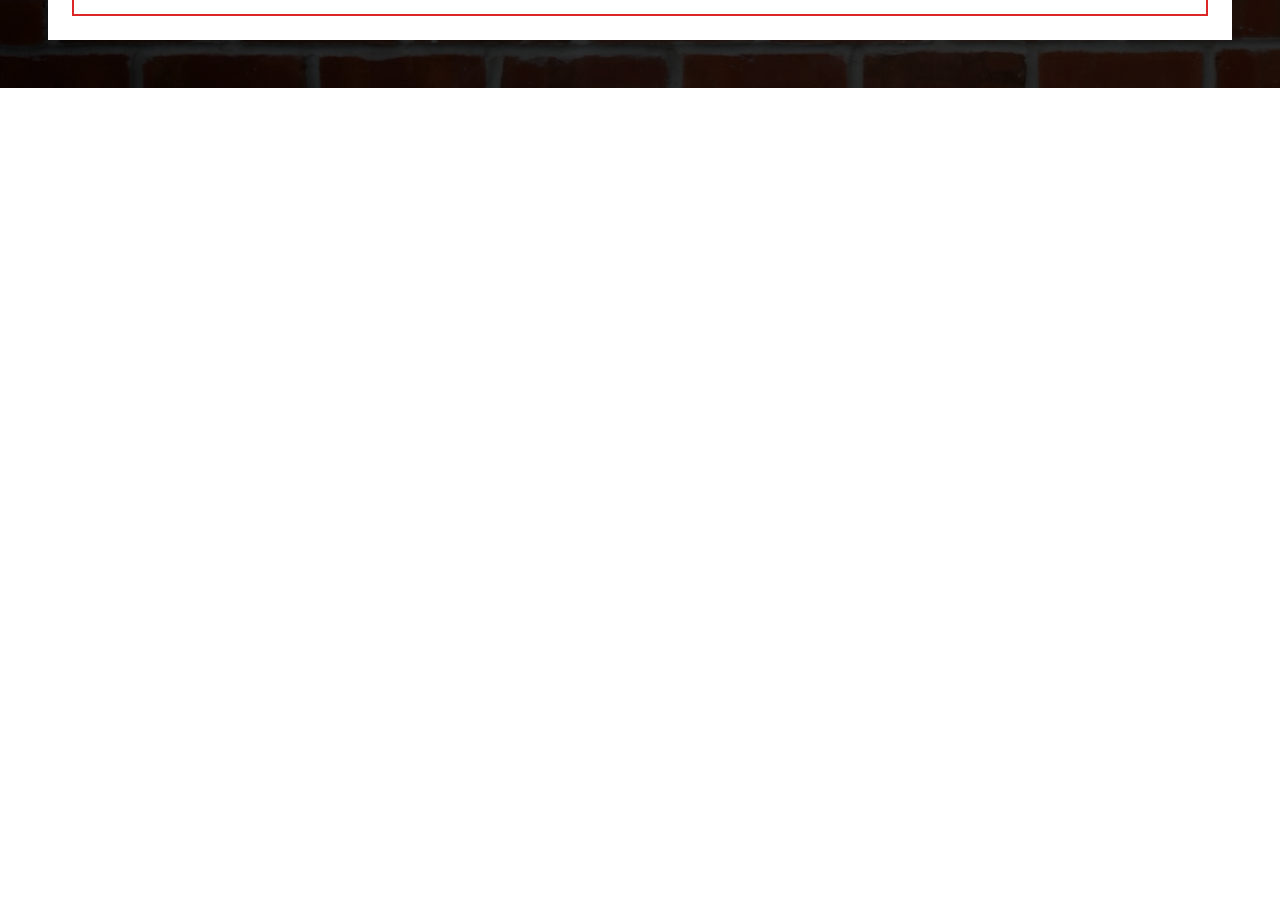
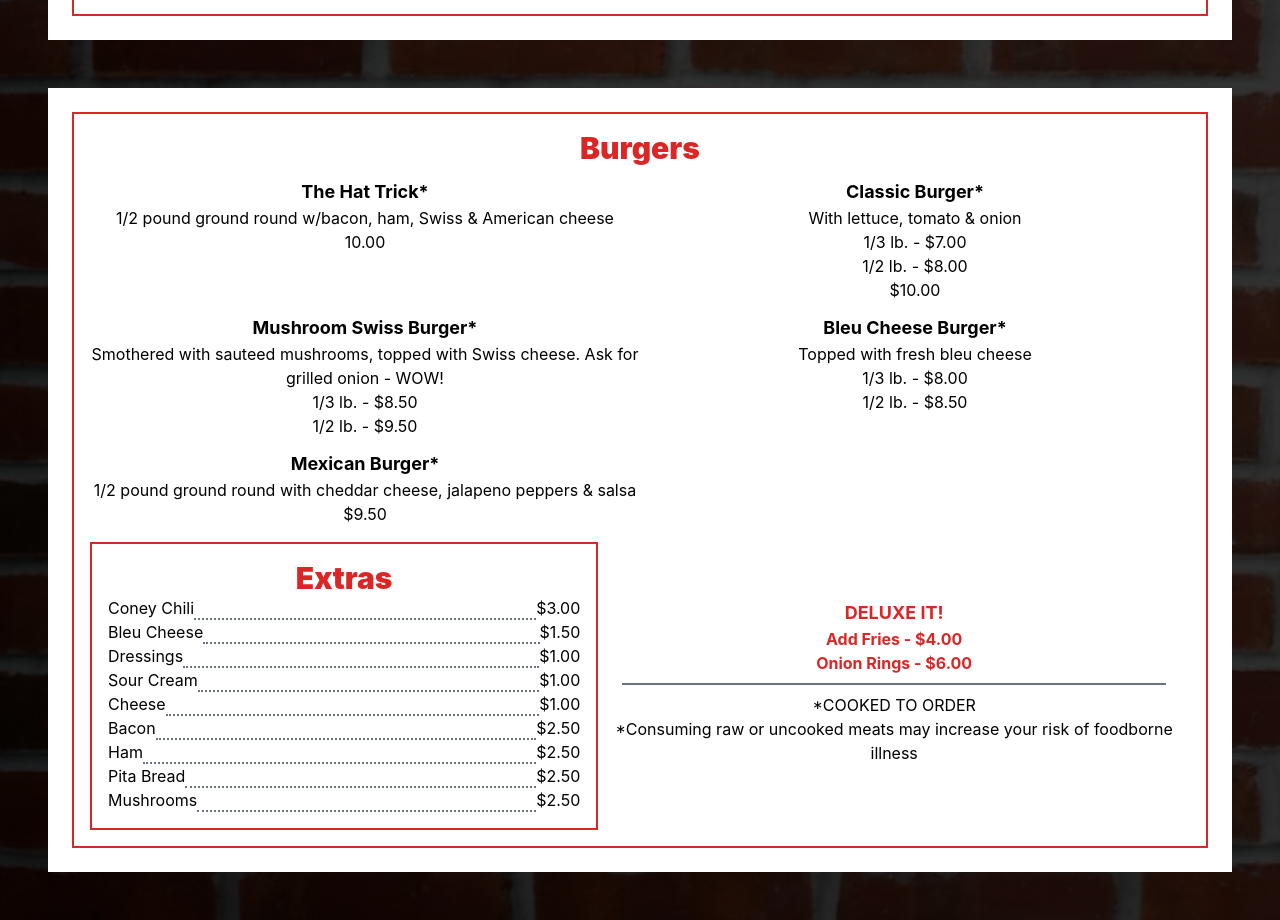
Before and after one commit to KatSchultz/marges-bar, a React (Create React App) app: page /menu in a window 1280 px wide. Shown: the part 1152-2072 px from the top of the page. Before the commit the page ends 1240 px from the top, so only its background shows below. Built offline with nearby package versions, Linux system fonts and the light colour scheme.

Commit message:
second page menu placed

```diff
--- /dev/null
+++ b/src/components/ExtrasLayout.tsx
@@ -0,0 +1,16 @@
+import React from "react";
+import { MenuItem } from "../types";
+
+interface Props {
+  food: MenuItem;
+}
+
+export default function ExtrasLayout({ food }: Props) {
+  return (
+    <div className="flex justify-between">
+      <div className="min-w-max">{food.name}</div>
+      <div className="dotted-line border-b-2 border-gray-500 border-dotted w-full"></div>
+      <div>{food.price}</div>
+    </div>
+  );
+}
--- /dev/null
+++ b/src/components/MenuPage2.tsx
@@ -0,0 +1,59 @@
+import React from "react";
+import { burgers, extras } from "../data/MenuItems";
+import ExtrasLayout from "./ExtrasLayout";
+import MenuItemDisplay from "./MenuItemDisplay";
+
+export default function MenuPage2() {
+  return (
+    <div className="menu-holder bg-white m-12 ">
+      <div className="second-page p-2">
+        <div className="border-div border-2 border-red-600 p-4 m-4 ">
+          <div className="burgers">
+            <h3 className="menu-title font-black text-3xl text-red-600">
+              Burgers
+            </h3>
+            <div className="small-apps flex flex-col md:grid md:grid-cols-2 ">
+              {burgers.map((food) => (
+                <MenuItemDisplay food={food} />
+              ))}
+            </div>
+          </div>
+
+          <div className="bottom-half flex flex-col items-center md:flex-row">
+            <div className="deluxe-it mt-2 p-4 order-last">
+              <h3 className="text-red-600 text 2xl text-lg font-bold">
+                DELUXE IT!
+              </h3>
+              <p className="text-red-600 text 2xl font-bold">
+                Add Fries - $4.00
+              </p>
+              <p className="text-red-600 text 2xl font-bold">
+                Onion Rings - $6.00
+              </p>
+              <div className="info-divider border-b-2 border-gray-500 m-2 "></div>
+              <h4>*COOKED TO ORDER</h4>
+              <p>
+                *Consuming raw or uncooked meats may increase your risk of
+                foodborne illness
+              </p>
+            </div>
+
+            <div className="extras-menu  border-2 border-red-600 mt-4 m-auto p-4 w-full md:w-1/2">
+              <h3 className="menu-title font-black text-3xl text-red-600">
+                Extras
+              </h3>
+
+              <div className="">
+                <div className="">
+                  {extras.map((food) => (
+                    <ExtrasLayout food={food} />
+                  ))}
+                </div>
+              </div>
+            </div>
+          </div>
+        </div>
+      </div>
+    </div>
+  );
+}
--- a/src/data/MenuItems.ts
+++ b/src/data/MenuItems.ts
@@ -110,36 +110,84 @@ export const salad: MenuItem[] = [
 
 export const burgers: MenuItem[] = [
   {
-    name: "The Hat Trick",
+    name: "The Hat Trick*",
     description: "1/2 pound ground round w/bacon, ham, Swiss & American cheese",
-    price: "10.",
+    price: "10.00",
   },
   {
-    name: "Classic Burger",
+    name: "Classic Burger*",
     description: "With lettuce, tomato & onion",
     multiPrice1: "1/3 lb. - $7.00",
     mulitPrice2: "1/2 lb. - $8.00",
     price: "$10.00",
   },
   {
-    name: "Mushroom Swiss Burger",
+    name: "Mushroom Swiss Burger*",
     description:
       "Smothered with sauteed mushrooms, topped with Swiss cheese. Ask for grilled onion - WOW!",
     multiPrice1: "1/3 lb. - $8.50",
     mulitPrice2: "1/2 lb. - $9.50",
-    price: "0",
+    price: "",
   },
   {
-    name: "Bleu Cheese Burger",
+    name: "Bleu Cheese Burger*",
     description: "Topped with fresh bleu cheese",
     multiPrice1: "1/3 lb. - $8.00",
     mulitPrice2: "1/2 lb. - $8.50",
-    price: "0",
+    price: "",
   },
   {
-    name: "Mexican Burger",
+    name: "Mexican Burger*",
     description:
       "1/2 pound ground round with cheddar cheese, jalapeno peppers & salsa",
     price: "$9.50",
   },
 ];
+
+export const extras: MenuItem[] = [
+  {
+    name: "Coney Chili",
+    description: "",
+    price: "$3.00",
+  },
+  {
+    name: "Bleu Cheese",
+    description: "",
+    price: "$1.50",
+  },
+  {
+    name: "Dressings",
+    description: "",
+    price: "$1.00",
+  },
+  {
+    name: "Sour Cream",
+    description: "",
+    price: "$1.00",
+  },
+  {
+    name: "Cheese",
+    description: "",
+    price: "$1.00",
+  },
+  {
+    name: "Bacon",
+    description: "",
+    price: "$2.50",
+  },
+  {
+    name: "Ham",
+    description: "",
+    price: "$2.50",
+  },
+  {
+    name: "Pita Bread",
+    description: "",
+    price: "$2.50",
+  },
+  {
+    name: "Mushrooms",
+    description: "",
+    price: "$2.50",
+  },
+];
--- a/src/pages/Home.css
+++ b/src/pages/Home.css
@@ -1,10 +1,3 @@
-.logo {
-  /* background-color: rgba(0, 0, 0, 0.5); */
-  /* background-image: linear-gradient(rgba(0, 0, 0, 0.8), rgba(0, 0, 0, 0.8)),
-    url(../../public/images/bricks.jpg);
-  background-size: cover; */
-}
-
 .marges-logo {
   position: relative;
   display: block;
@@ -12,8 +5,7 @@
   font-size: 11rem;
   text-shadow: 0 0 0.2rem white, 0 0 0.8rem white, 0 0 1.5rem white,
     0 0 2rem red, 0 0 3rem red, 0 0 4rem red, 0 0 5rem red, 0 0 6rem red;
-  /* animation: glow 2s infinite alternate; */
-  /* font-family: "Lato", sans-serif; */
+
   line-height: 8rem;
 }
 
@@ -29,29 +21,13 @@
   font-size: 11rem; */
   height: 100%;
   width: 100%;
-  /* z-index: -1; */
-  /* color: blue; */
-  /* background-color: black; */
-  /* opacity: 0; */
 
-  /* text-shadow: 5px 5px 20px green; */
   text-shadow: 0 0 0.6rem white, 0 0 1.2rem white, 0 0 2rem white, 0 0 6rem red,
     0 0 8rem red, 0 0 10rem red, 0 0 16rem red, 0 0 20rem red;
 
   /* transition: opacity 1s ease-in-out; */
   animation: opaque 5s infinite ease-in-out;
 }
-/*
-@keyframes glow {
-  0% {
-    text-shadow: 0 0 1rem white, 0 0 2rem white, 0 0 3rem white, 0 0 6rem red,
-      0 0 8rem red, 0 0 10rem red, 0 0 12rem red, 0 0 15rem red;
-  }
-  100% {
-    text-shadow: 0 0 0.2rem white, 0 0 0.8rem white, 0 0 1.5rem white,
-      0 0 2rem red, 0 0 3rem red, 0 0 4rem red, 0 0 5rem red, 0 0 6rem red;
-  }
-} */
 
 @keyframes opaque {
   0% {
@@ -59,8 +35,6 @@
   }
   50% {
     opacity: 1;
-    /* text-shadow: 0 0 1rem white, 0 0 2rem white, 0 0 3rem white, 0 0 6rem red,
-      0 0 8rem red, 0 0 10rem red, 0 0 12rem red, 0 0 15rem red; */
   }
   100% {
     opacity: 0;
--- a/src/pages/Menu.tsx
+++ b/src/pages/Menu.tsx
@@ -1,10 +1,11 @@
-import MenuItemDisplay from "../components/MenuItemDisplay";
 import MenuPage1 from "../components/MenuPage1";
+import MenuPage2 from "../components/MenuPage2";
 
 export default function Menu() {
   return (
     <div>
       <MenuPage1 />
+      <MenuPage2 />
     </div>
   );
 }
```
